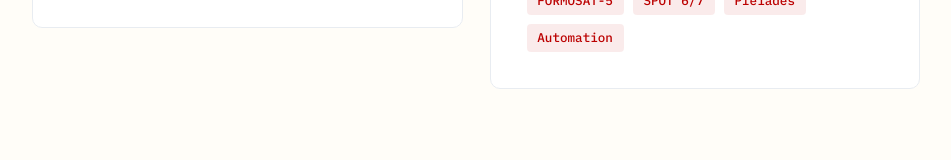
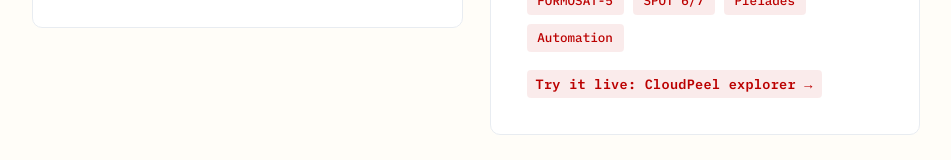
Before and after one commit to Amy-Hsu/Amy-Hsu.github.io, a React (Vite) app: page / in a window 1280 px wide. Shown: the part 5440-5600 px from the top of the page, without its empty margins (164-1115 px from the left). Built offline with nearby package versions, Linux system fonts and the light colour scheme.

Commit message:
Link the CloudPeel explorer from the cloud removal research card

```diff
--- a/src/App.css
+++ b/src/App.css
@@ -907,6 +907,11 @@ section {
   background: var(--primary);
   color: #fff !important;
 }
+.research-link {
+  display: inline-block;
+  margin-top: 1rem;
+  font-size: 0.75rem;
+}
 .scholar-link {
   margin-top: 2rem;
 }
--- a/src/App.tsx
+++ b/src/App.tsx
@@ -1290,6 +1290,10 @@ function App() {
                     'Seamlines align with natural landscape features',
                   ],
                   tags: ['FORMOSAT-5', 'SPOT 6/7', 'Pléiades', 'Automation'],
+                  link: {
+                    href: 'https://buckai-observatory.org/Automated-Cloud-Removal-and-Seamless-Satellite-Image-Mosaicking-Pipeline/cloudpeel/',
+                    text: { en: 'Try it live: CloudPeel explorer →', zh: '線上體驗：CloudPeel 去雲鑲嵌瀏覽器 →' },
+                  },
                 },
               ].map((topic, i) => (
                 <FadeIn key={i} delay={i * 120}>
@@ -1311,6 +1315,16 @@ function App() {
                         </span>
                       ))}
                     </div>
+                    {topic.link && (
+                      <a
+                        href={topic.link.href}
+                        className="pub-code-link research-link"
+                        target="_blank"
+                        rel="noopener noreferrer"
+                      >
+                        {topic.link.text[lang]}
+                      </a>
+                    )}
                   </div>
                 </FadeIn>
               ))}
```
